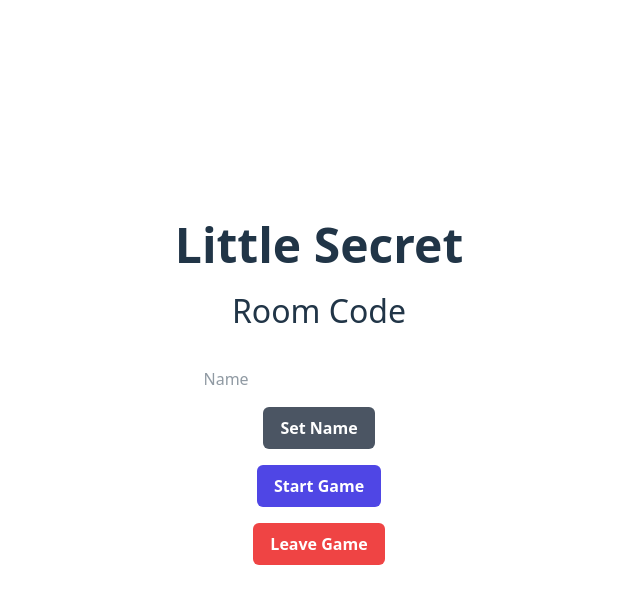
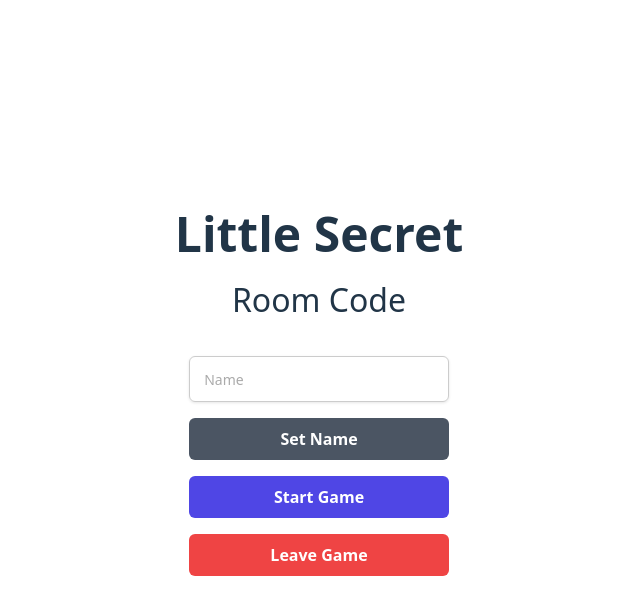
Before and after one commit to TScafeJR/little-secret, a React (Vite) app: page / in a window 1280 px wide. Both pictures are taken after a click on the button "New Game". Shown: the top 614 px of the page, without its empty margins (321-961 px from the left). Built offline with nearby package versions, Linux system fonts and the light colour scheme; no server answers.

Commit message:
update inputs

```diff
--- a/src/App.css
+++ b/src/App.css
@@ -54,11 +54,14 @@ h3 {
 }
 
 .fw-button {
-  width: "90%";
+  width: 90%;
+  max-width: 400px; /* Optional: Limit max width for better design on larger screens */
+  display: block; /* Ensure it takes full width */
+  margin: 0 auto; /* Center it */
 }
 
 .app-container {
-  width: "100%";
+  width: 100%;
 }
 
 .cta-button {
@@ -87,3 +90,40 @@ h3 {
   text-decoration: none;
   font-weight: bold;
 }
+
+/* Input Base Styles */
+.base-input {
+  width: 90%;
+  max-width: 400px; /* Adjust as needed */
+  padding: 10px 14px;
+  font-size: 16px;
+  border: 1px solid #ccc;
+  border-radius: 6px;
+  outline: none;
+  transition: all 0.2s ease-in-out;
+  box-shadow: 0 1px 3px rgba(0, 0, 0, 0.1);
+}
+
+/* Focus State - Blue Highlight Like MUI */
+.base-input:focus {
+  border-color: #3b82f6; /* MUI's default blue */
+  box-shadow: 0 0 0 3px rgba(59, 130, 246, 0.3);
+}
+
+/* Placeholder Styling */
+.base-input::placeholder {
+  color: #aaa;
+  font-size: 14px;
+}
+
+/* Disabled State */
+.base-input:disabled {
+  background-color: #f5f5f5;
+  cursor: not-allowed;
+}
+
+/* Error State */
+.base-input.error {
+  border-color: #ef4444;
+  box-shadow: 0 0 0 3px rgba(239, 68, 68, 0.3);
+}
--- a/src/components/phases/Lobby/Host.tsx
+++ b/src/components/phases/Lobby/Host.tsx
@@ -29,10 +29,11 @@ export default function Host(p: LobbyProps) {
       <input
         type="text"
         placeholder="Name"
+        className="base-input"
         value={inputName}
         onChange={(e) => setInputName(e.target.value)}
       />
-      <div className="flex flex-col items-center gap-4">
+      <div className="w-full flex flex-col items-center gap-4">
         <button
           className="fw-button reg-button"
           onClick={() => p.onSetName(inputName)}
--- a/src/components/phases/Lobby/Player.tsx
+++ b/src/components/phases/Lobby/Player.tsx
@@ -24,11 +24,12 @@ export default function Player(p: LobbyProps) {
       <input
         type="text"
         placeholder="Name"
+        className="base-input"
         value={inputName}
         onChange={(e) => setInputName(e.target.value)}
       />
-      <input type="text" placeholder="Room Code" />
-      <div className="flex flex-col items-center gap-4">
+      <input type="text" placeholder="Room Code" className="base-input" />
+      <div className="w-full flex flex-col items-center gap-4">
         <button
           className="fw-button reg-button"
           onClick={() => p.onSetName(inputName)}
```
